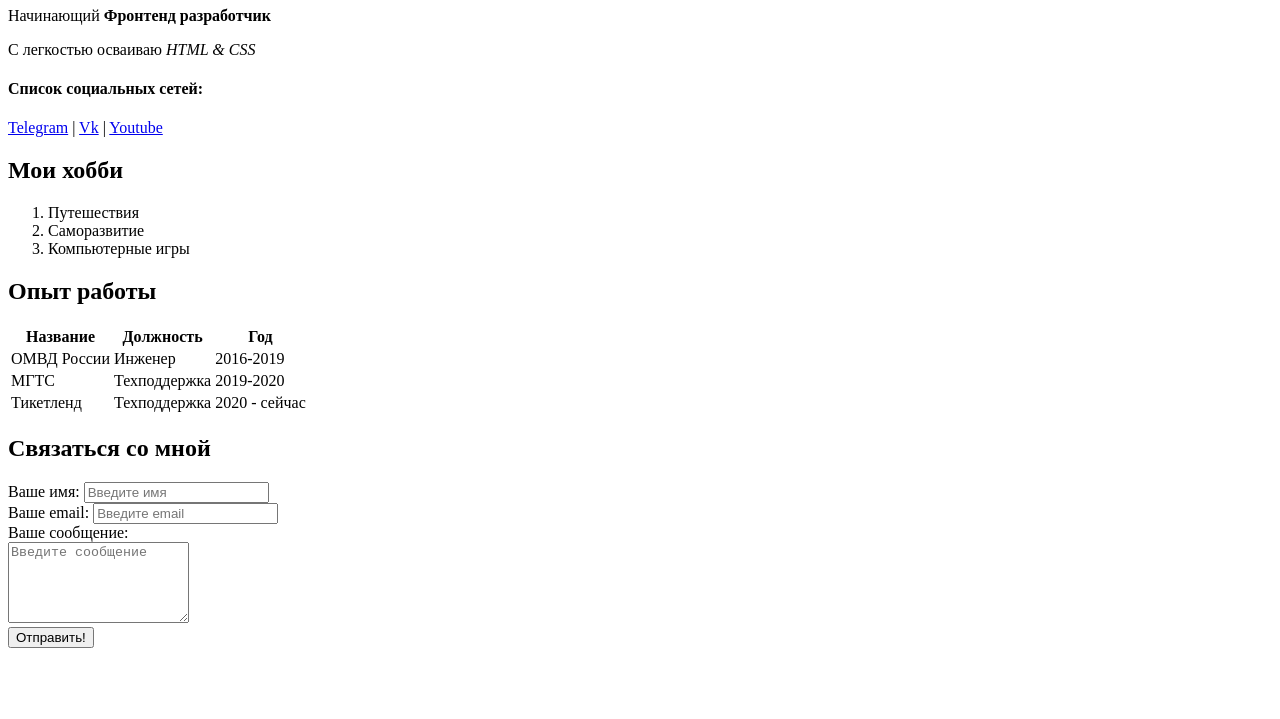
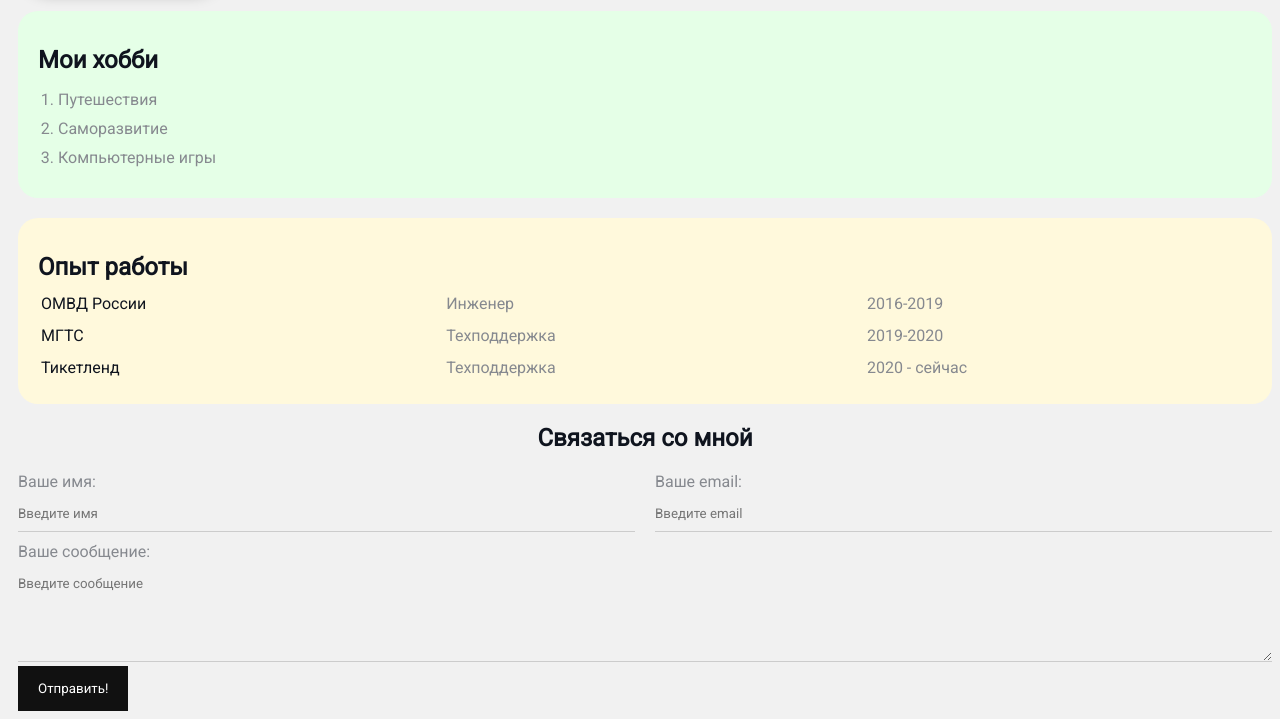
Before and after one commit to NikulinProfi/resume, a plain HTML site: page index.html in a window 1280 px wide. Shown: the part 235-954 px from the top of the page. Before the commit the page ends 891 px from the top, so only its background shows below. Drawn offline with Linux system fonts and the light colour scheme.

Commit message:
Add styles

```diff
--- a/index.html
+++ b/index.html
@@ -6,10 +6,16 @@
     <meta name="viewport" content="width=device-width, initial-scale=1.0">
     <meta name="keywords" content="dmitriy, cv, resume">
     <meta name="description" content="Это сайт - резюме Дмитрия Никулина">
+    <link rel="stylesheet" href="style.css">
     <title>Dmitriy Resume</title>
 </head>
 <body>
-    <img src="https://sun9-76.userapi.com/impf/TfYBAntCWRXJLumfwrxiJp_QESCM_BujaBSX3w/6yj4kTAl94g.jpg?size=2301x2160&quality=96&sign=f986424f3ce41e6b88ccf6837be92f59&type=album" alt="Avatar" width="200">
+<div class="container">
+
+    <div class="info">
+    <img src="https://sun9-76.userapi.com/impf/TfYBAntCWRXJLumfwrxiJp_QESCM_BujaBSX3w/6yj4kTAl94g.jpg?size=2301x2160&quality=96&sign=f986424f3ce41e6b88ccf6837be92f59&type=album" alt="Avatar" class="avatar">
+
+    <div class="info-text">
     <h1>Дмитрий Никулин</h1>
 
     <p>Начинающий <Strong> Фронтенд разработчик</Strong></p>
@@ -22,23 +28,27 @@
     <a href="https://vk.com/nikulin_profi" target="_blank">Vk</a>
     |
     <a href="https://www.youtube.com/channel/UCUwcUK7VtnMEO0gQpaos3Ug" target="_blank">Youtube</a>
+        </div>
+    </div>
 
+    <div class="card bg-green">
     <h2>Мои хобби</h2>
-    <ol>
+    <ol class="list">
         <li>Путешествия</li>
         <li>Саморазвитие</li>
         <li>Компьютерные игры</li>
     </ol>
-
+    </div>
+    <div class="card bg-yellow">
     <h2>Опыт работы</h2>
-    <table>
-        <thead>
+    <table class="table">
+        <!-- <thead>
             <tr>
                 <th>Название</th>
                 <th>Должность</th>
                 <th>Год</th>
             </tr>
-        </thead>
+        </thead> -->
         <tbody>
             <tr>
                 <td>ОМВД России</td>
@@ -57,27 +67,36 @@
             </tr>
         </tbody>
     </table>
+    </div>
 
-    <h2>Связаться со мной</h2>
-    <form action="/">
-        <div>
+
+
+    <form action="/" class="form">
+        <h2>Связаться со мной</h2>
+
+        <div class="form-row">
+
+        <div class="form-group">
             <label for="name">Ваше имя:</label>
             <input type="text" id="name"
             placeholder = "Введите имя">
-
         </div>
-        <div>
+        <div class="form-group">
             <label for="email">Ваше email:</label>
             <input type="eamil" id="email"
             placeholder = "Введите email">
         </div>
-        <div>
+    </div>
+        <div class="form-group">
             <label for="message">Ваше сообщение:</label>
-            <br>
             <textarea id="message" cols="20" rows="5"
             placeholder = "Введите сообщение"></textarea>
         </div>
-        <input type="submit" value="Отправить!">
+
+        <input class="btn" type="submit" value="Отправить!">
     </form>
+
+</div>
+
 </body>
 </html>
--- /dev/null
+++ b/style.css
@@ -0,0 +1,174 @@
+@import url('https://fonts.googleapis.com/css2?family=Roboto&display=swap');
+
+body {
+    font-family: 'Roboto', sans-serif;
+    font-style: 16px;
+    font-weight: normal;
+    background: #f1f1f1;
+    color: #0f141e;
+}
+
+a {
+    color: #000;
+    text-decoration: none;
+}
+
+a:hover {
+    text-decoration: underline;
+}
+
+a:active {
+    color: blue;
+}
+
+a:visited {
+    color: grey;
+}
+
+.container {
+    min-width: 450px;
+    margin: auto;
+    padding-top: 30px;
+    padding-left: 10px;
+}
+
+
+.avatar {
+    width: 200px;
+    border-radius: 28px;
+    box-shadow: 4px 4px 14px rgba(0, 0, 0, 0.25);
+}
+
+.info {
+    margin-bottom: 20px;
+    display: flex;
+}
+
+.info-text {
+    margin-left: 40px;
+}
+
+.info-text p {
+    font-style: italic;
+    font-weight: bold;
+    color: #86898f;
+    margin: 0;
+}
+
+.info-text h4 {
+    margin-bottom: 10px;
+}
+
+.card {
+    border-radius: 20px;
+    padding: 15px 20px;
+    margin-bottom: 20px;
+}
+
+.card h2 {
+    margin-bottom: 10px;
+}
+
+.bg-yellow {
+    background: #fff9dc;
+}
+.bg-red {
+    background: #ffe5e5;
+}
+.bg-green {
+    background: #e5ffe7;
+}
+
+.btn {
+    background: #111;
+    padding: 15px 20px;
+    color: #fff;
+    border: none;
+    font-family: inherit;
+    cursor: pointer;
+}
+
+.btn:hover {
+    opacity: .8;
+}
+
+.list {
+    padding: 0 20px;
+}
+
+.list li {
+    color:#86898f;
+    margin-bottom: 10px;
+}
+
+.table {
+    width: 100%;
+
+}
+
+.table td {
+    padding-bottom: 10px;
+}
+
+.table td:nth-child(2),.table td:nth-child(3) {
+    color:#86898f
+}
+
+
+.form h2{
+    text-align: center;
+}
+
+.form-row {
+    margin-bottom: 10px;
+    display: flex;
+}
+
+.form-row .form-group {
+    display: inline-block;
+    margin-right: 20px;
+    width: 50%;
+    /* width: calc(50% - 20px); */
+}
+
+.form-row .form-group:last-child {
+    margin-right: 0;
+}
+
+
+@media (max-width: 650px) {
+    .form-row {
+        display: block;
+    }
+
+    .form-row .form-group {
+        width: 100%;
+        margin-right: 0;
+        margin-bottom: 10px;
+    }
+}
+
+.form-group label {
+    display: block;
+    font-style: 14px;
+    color: #86898f;
+}
+
+.form-group input, .form-group textarea {
+    width: 100%;
+    box-sizing: border-box;
+    border:none;
+    background: transparent;
+    border-bottom: 1px solid #ccc;
+    color: #000;
+    padding: 15px 0 10px;
+    outline: none;
+    font-family: inherit;
+}
+
+@media (max-width: 630px) {
+    .info {
+        display: block;
+        text-align: center;
+    }
+}
```
